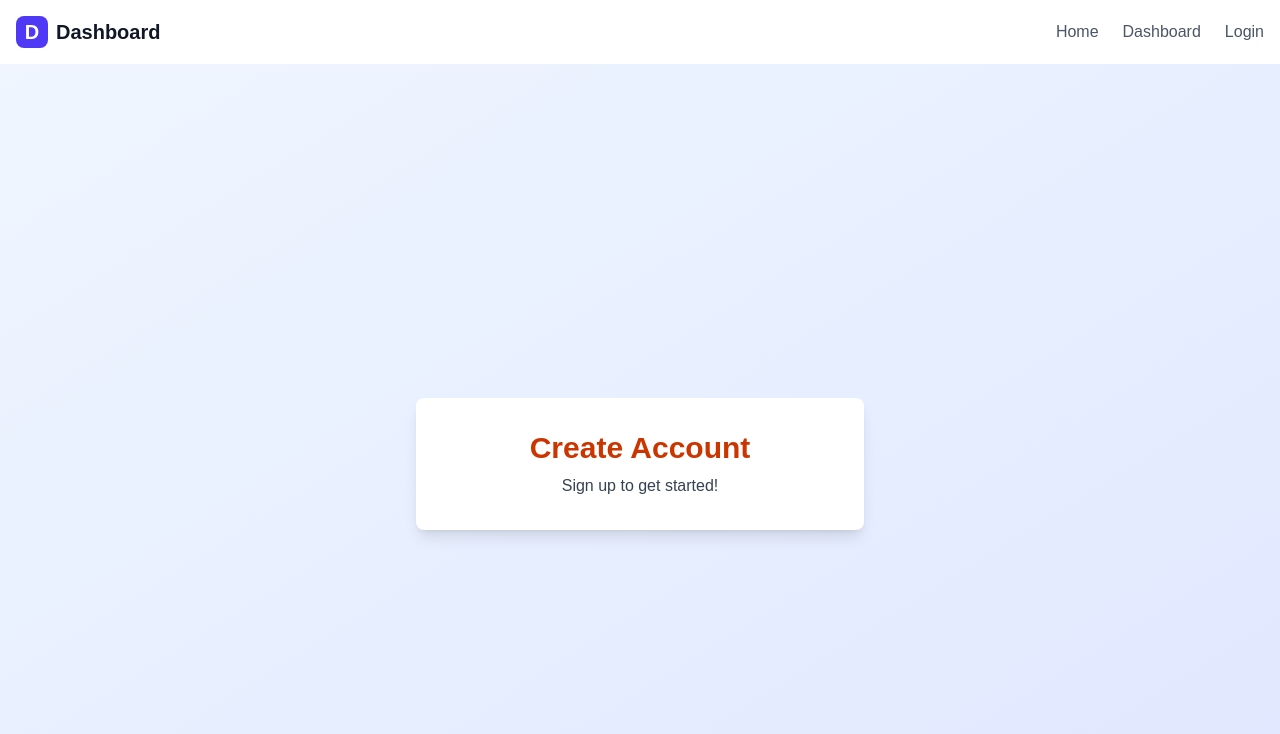
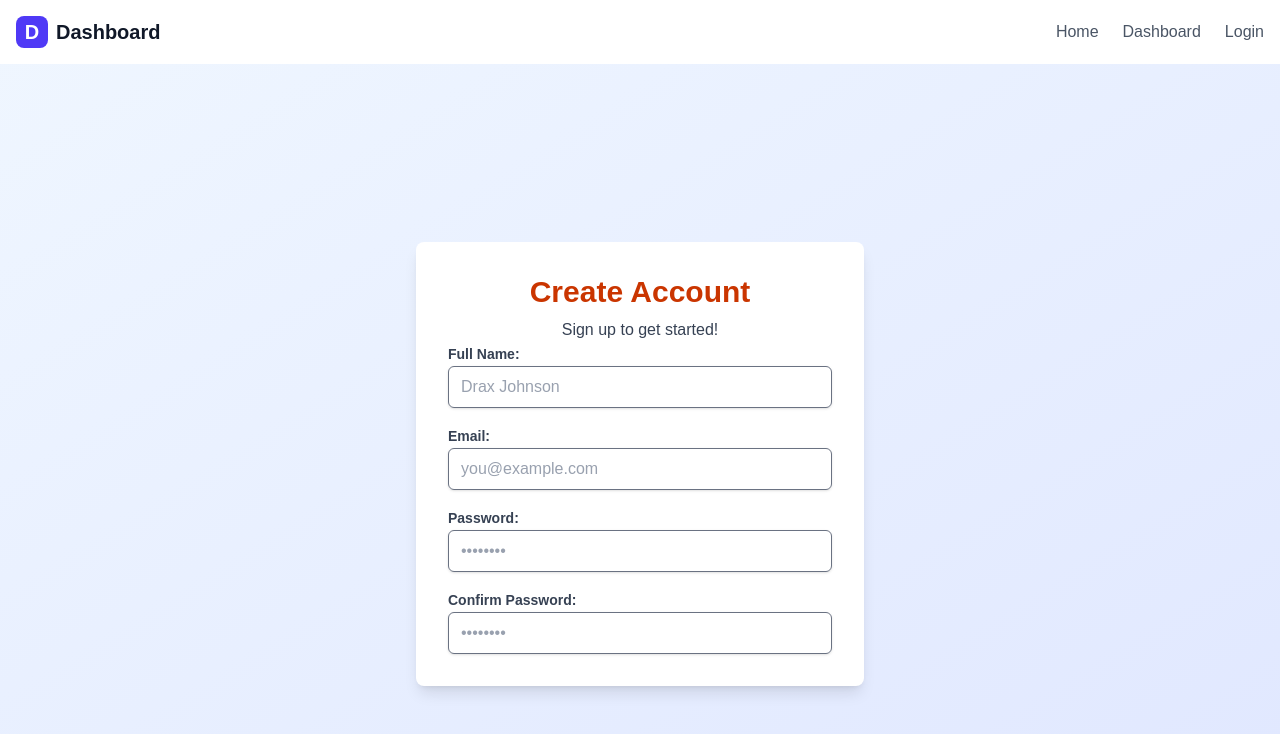
Before and after one commit to sshivanshh2/saas-admin-dashboard, a Next.js app: page /signup in a window 1280 px wide. Shown: the top 734 px of the page. Built offline with nearby package versions, Linux system fonts and the light colour scheme.

Commit message:
wip:add  input fields for signup page

```diff
--- a/app/signup/page.jsx
+++ b/app/signup/page.jsx
@@ -29,7 +29,69 @@ const SignupPage = () =>{
                 <h1 className='text-3xl text-orange-700 font-bold text-center mb-2'>Create Account</h1>
                 <p className='text-l text-gray-700 font-medium text-center'>Sign up to get started!</p>
                 {error && (<p className='p-3 bg-red-50 border border-red-200 text-center text-red-700 rounded-lg text-sm mb-4'>{error}</p>)}
-                 <form onSubmit={handleSubmit} className='space-y-4'></form>
+                 <form onSubmit={handleSubmit} className='space-y-4'>
+                    {/* Full Name field */}
+                    <div>
+                        <label htmlFor='name' className='text-sm font-bold text-gray-700 mb-1'>Full Name:</label>
+                        <input
+                        type="text"
+                        id="name"
+                        name="name"
+                        required
+                        placeholder="Drax Johnson"
+                        className='w-full px-3 py-2 border border-gray-500 rounded-md shadow-sm text-base text-gray-700 placeholder-gray-400
+                        focus:outline-none focus:ring-2 focus:ring-indigo-500 focus:border-indigo-500'
+                        value={formData.name}
+                        onChange={handleChange}
+                        />
+
+                    </div>
+                    {/* Email Field */}
+                    <div>
+                        <label htmlFor='email' className='text-sm font-bold text-gray-700 mb-1'>Email:</label>
+                        <input
+                            type="email"
+                            id="email"
+                            name="email"
+                            required
+                            value={formData.email}
+                            onChange={handleChange}
+                            placeholder='you@example.com'
+                            className='w-full px-3 py-2 border border-gray-500 rounded-md shadow-sm text-base text-gray-700 placeholder-gray-400
+                            focus:outline-none focus:ring-2 focus:ring-indigo-500 focus:border-indigo-500'
+                            />
+                    </div>
+                    {/* password field */}
+                    <div>
+                        <label htmlFor='password' className='text-sm font-bold text-gray-700 mb-1'>Password:</label>
+                        <input
+                            type="password"
+                            id="password"
+                            name="password"
+                            required
+                            value={formData.password}
+                            onChange={handleChange}
+                            placeholder='••••••••'
+                            className='w-full px-3 py-2 border border-gray-500 rounded-md shadow-sm text-base text-gray-700 placeholder-gray-400
+                            focus:outline-none focus:ring-2 focus:ring-indigo-500 focus:border-indigo-500'
+                            />
+                    </div>
+                     {/* confirm password field */}
+                    <div>
+                        <label htmlFor='confirmPassword' className='text-sm font-bold text-gray-700 mb-1'>Confirm Password:</label>
+                        <input
+                            type="password"
+                            id="confirmPassword"
+                            name="confirmPassword"
+                            required
+                            value={formData.confirmPassword}
+                            onChange={handleChange}
+                            placeholder='••••••••'
+                            className='w-full px-3 py-2 border border-gray-500 rounded-md shadow-sm text-base text-gray-700 placeholder-gray-400
+                            focus:outline-none focus:ring-2 focus:ring-indigo-500 focus:border-indigo-500'
+                            />
+                    </div>
+                 </form>
             </div>
         </div>
     )
```
